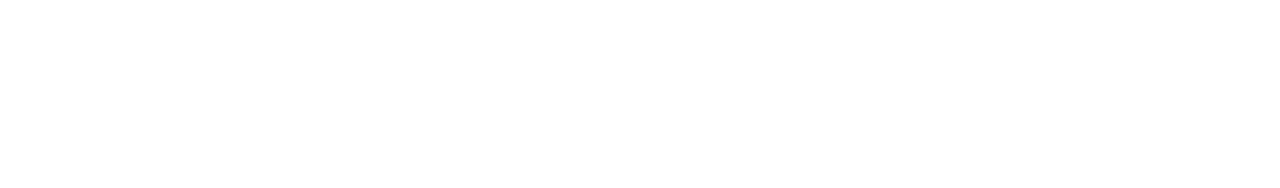
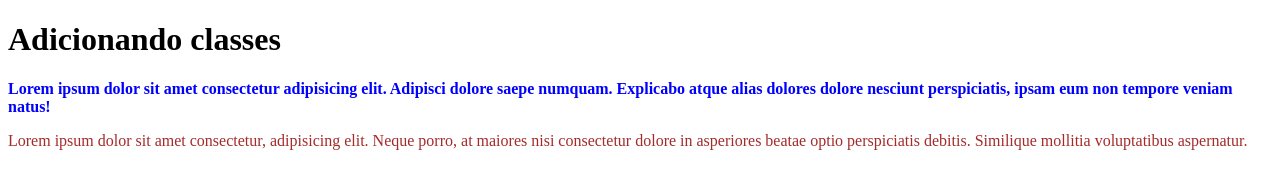
Before and after one commit to hellen0liveira/Front-end-udemy, a plain HTML site: page Seção2-introCSS/Aula19-adicionar classe/index.html in a window 1280 px wide. Drawn offline with Linux system fonts and the light colour scheme.

Commit message:
conteúdo e estilo

```diff
--- a/Seção2-introCSS/Aula19-adicionar classe/index.html
+++ b/Seção2-introCSS/Aula19-adicionar classe/index.html
@@ -4,8 +4,12 @@
     <meta charset="UTF-8">
     <meta name="viewport" content="width=device-width, initial-scale=1.0">
     <title>Classes</title>
+    <link rel="stylesheet" href="style.css">
 </head>
 <body>
+    <h1>Adicionando classes</h1>
+    <p class="destaque">Lorem ipsum dolor sit amet consectetur adipisicing elit. Adipisci dolore saepe numquam. Explicabo atque alias dolores dolore nesciunt perspiciatis, ipsam eum non tempore veniam natus!</p>
+    <p>Lorem ipsum dolor sit amet consectetur, adipisicing elit. Neque porro, at maiores nisi consectetur dolore in asperiores beatae optio perspiciatis debitis. Similique mollitia voluptatibus aspernatur.</p>
 
 </body>
 </html>
--- /dev/null
+++ b/Seção2-introCSS/Aula19-adicionar classe/style.css
@@ -0,0 +1,8 @@
+.destaque{
+    color: blue;
+    font-weight: bold;
+}
+
+p{
+    color: brown;
+}
```
